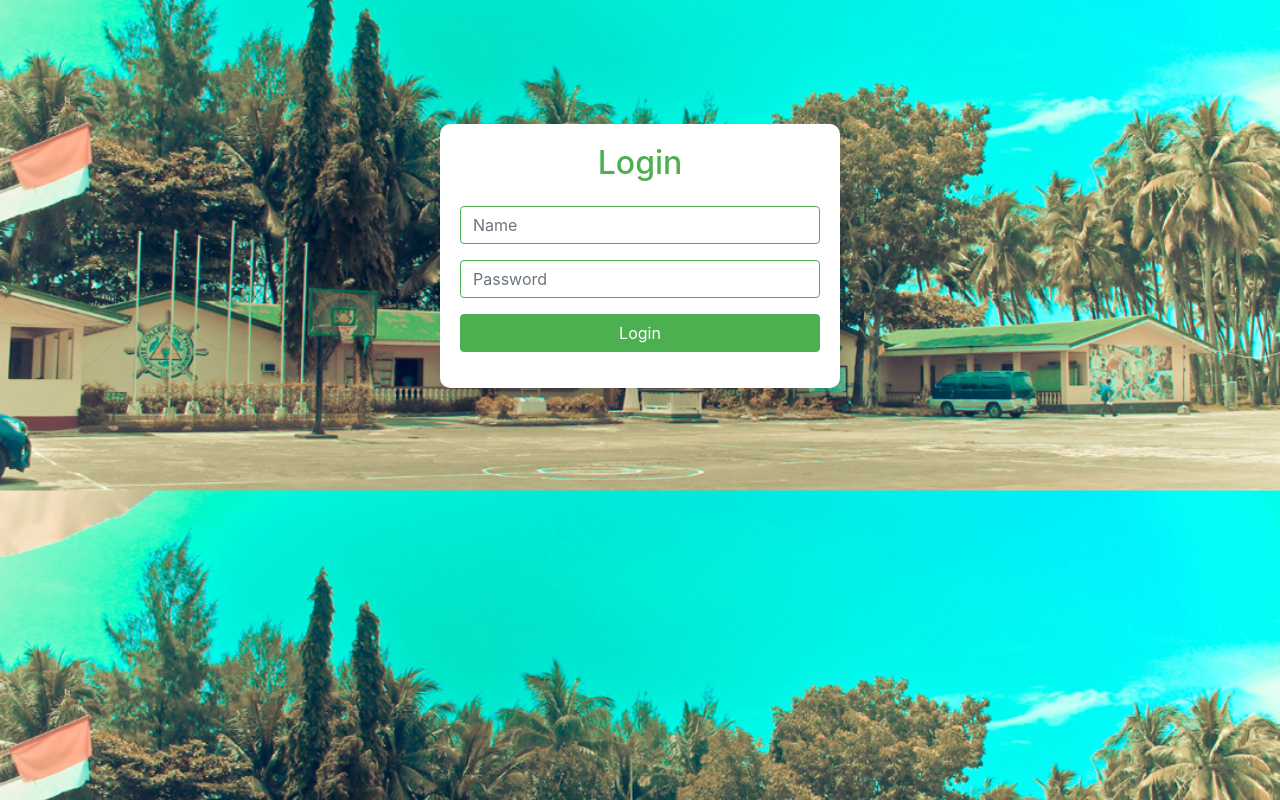
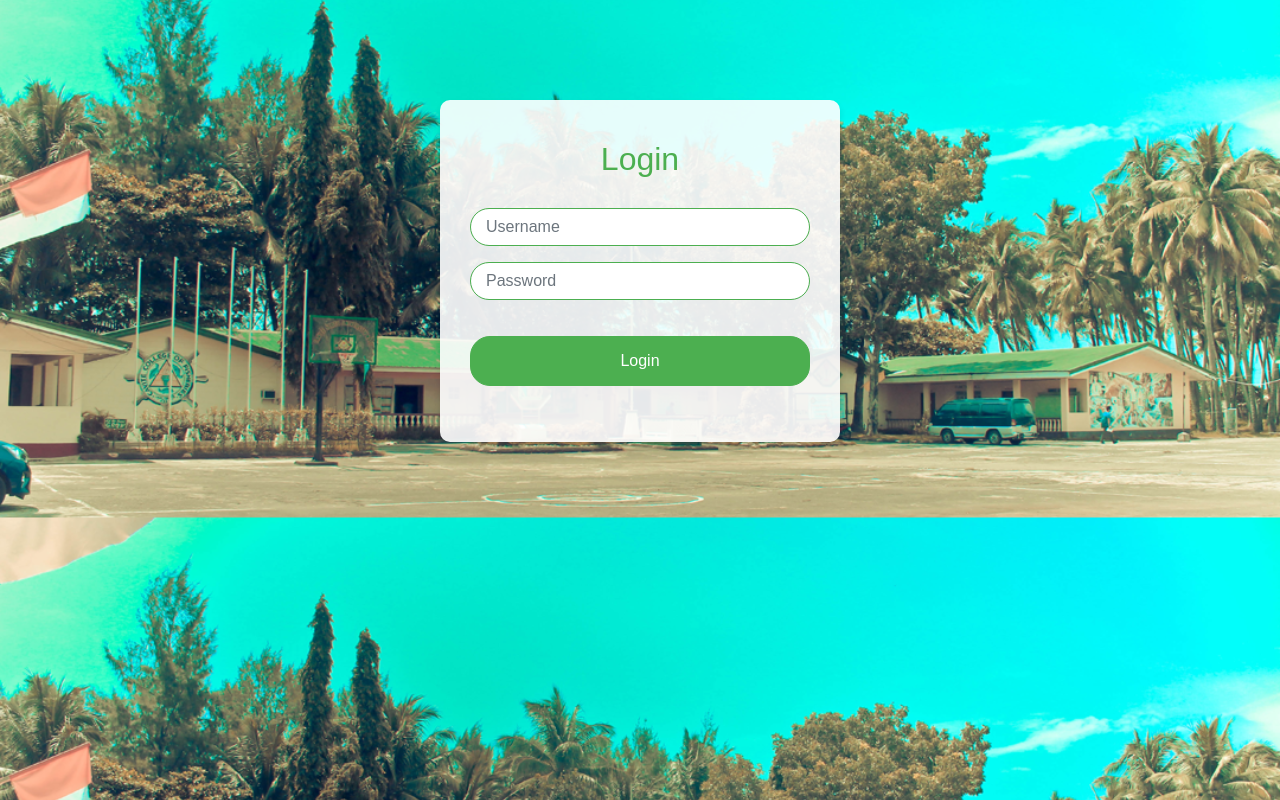
Before and after one commit to Deonicss/Activity-2Deonico, a plain HTML site: page index.html in a window 1280 px wide. Drawn offline with nearby package versions, Linux system fonts and the light colour scheme.

Commit message:
Update index.html

```diff
--- a/index.html
+++ b/index.html
@@ -11,25 +11,35 @@
             background-image: url('nic.png'); /* Set the background image */
             background-size: cover; /* Cover the entire background */
             background-position: center; /* Center the background image */
+            font-family: Arial, sans-serif; /* Set a font for better readability */
         }
         .login-container {
             max-width: 400px;
             margin: auto;
             margin-top: 100px;
-            background-color: #fff;
+            background-color: rgba(255, 255, 255, 0.9); /* Semi-transparent white background */
             border-radius: 10px;
-            padding: 20px; /* Increased padding for better spacing */
-            box-shadow: 5px 20px 10px rgba(0,0,0,0.1);
+            padding: 40px 30px; /* Increased padding for better spacing */
+            box-shadow: 0 4px 6px rgba(0, 0, 0, 0.1); /* Subtle box shadow */
         }
         .login-container h2 {
             color: #4caf50; /* Green color for the title */
+            margin-bottom: 30px; /* Add space below the title */
+            text-align: center; /* Center the title */
         }
         .form-control {
             border-color: #4caf50; /* Green border color for input fields */
+            border-radius: 20px; /* Rounded corners for input fields */
+            padding: 15px; /* Increased padding for input fields */
         }
         .btn-primary {
             background-color: #4caf50; /* Green background color for the login button */
             border-color: #4caf50; /* Green border color for the login button */
+            border-radius: 20px; /* Rounded corners for the button */
+            padding: 12px 20px; /* Increased padding for the button */
+            font-size: 16px; /* Increase font size for better visibility */
+            width: 100%; /* Make the button full width */
+            margin-top: 20px; /* Add space above the button */
         }
         .btn-primary:hover {
             background-color: #45a049; /* Darker green background color on hover */
@@ -37,19 +47,18 @@
         }
     </style>
 </head>
-    <br>
 <body>
     <div class="login-container">
-        <h2 class="text-center mb-4">Login</h2>
+        <h2>Login</h2>
         <form action="dashboard.html">
             <div class="form-group">
-                <input type="text" class="form-control" name="username" placeholder="Name" required="">
+                <input type="text" class="form-control" name="username" placeholder="Username" required="">
             </div>
             <div class="form-group">
                 <input type="password" class="form-control" name="password" placeholder="Password" required="">
             </div>
             <div class="form-group">
-                <input type="submit" class="btn btn-primary btn-block" value="Login" />
+                <input type="submit" class="btn btn-primary" value="Login" />
             </div>
         </form>
     </div>
```
